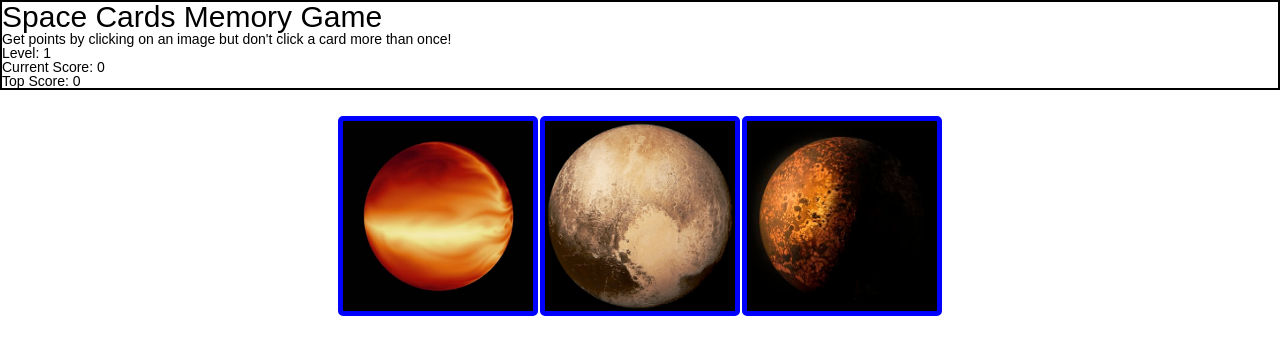
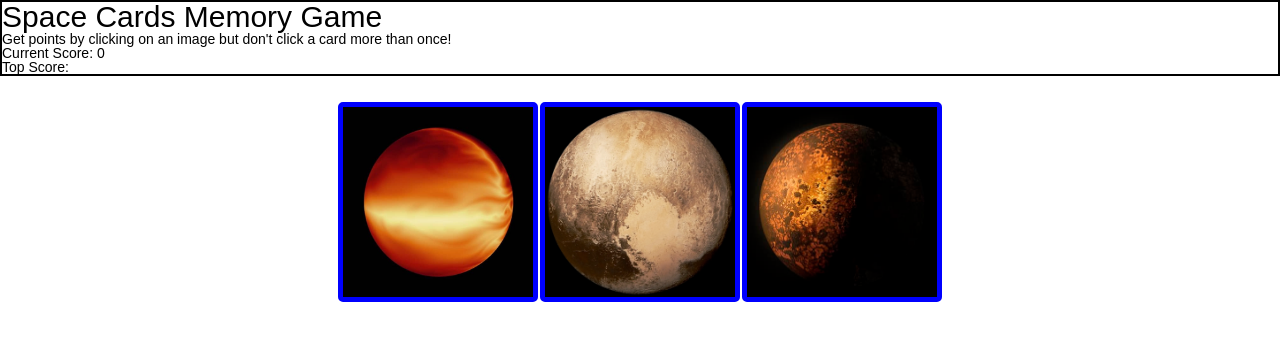
Before and after one commit to dukdukg00se/memory-card, a React (Vite) app: page / in a window 1280 px wide. Shown: the top 354 px of the page. Built offline with nearby package versions, Linux system fonts and the light colour scheme; the HTML template or start-up script is replaced by a standard one.

Commit message:
Edit props, remove levels form game

```diff
--- a/src/components/header/Header.jsx
+++ b/src/components/header/Header.jsx
@@ -1,6 +1,6 @@
 import './Header.css';
 
-function Header({ level, score, top }) {
+function Header({ score, topScore }) {
   return (
     <header>
       <h1>Space Cards Memory Game</h1>
@@ -10,9 +10,8 @@ function Header({ level, score, top }) {
       </p>
       <div>
         <ul>
-          <li>Level: {level}</li>
           <li>Current Score: {score}</li>
-          <li>Top Score: {top}</li>
+          <li>Top Score: {topScore}</li>
         </ul>
       </div>
     </header>
```
